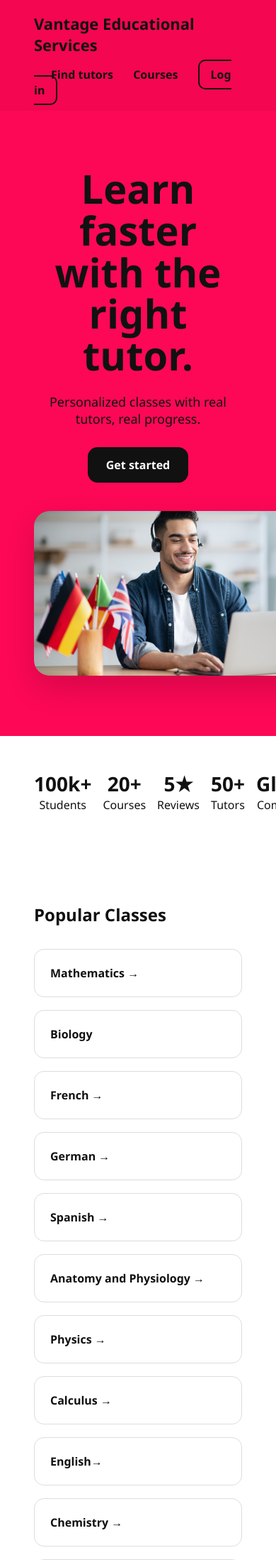
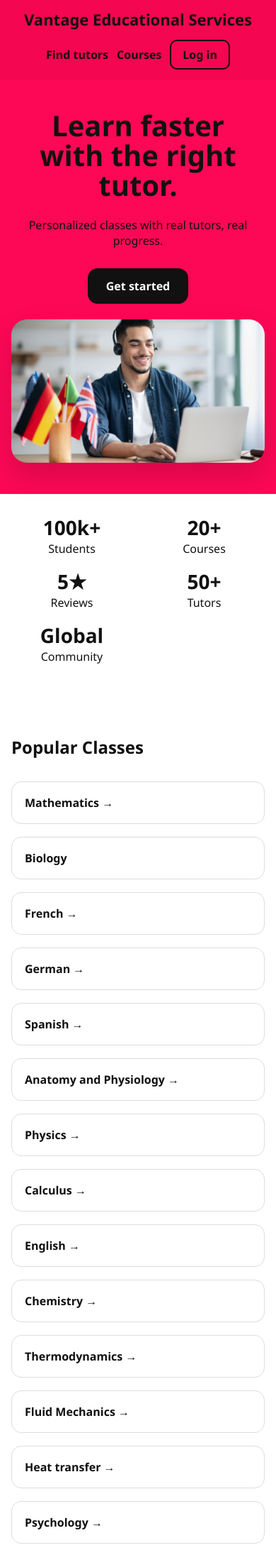
Before and after one commit to Opeso2580/eduplatform, a Django app: page / in a window 390 px wide; the page is wider, and only the part inside the window is pictured. Shown: the top 2198 px of that part at 71% size. Run offline with Django 5.2, Linux system fonts and the light colour scheme.

Commit message:
Fix mobile responsiveness for homepage

```diff
--- a/templates/home.html
+++ b/templates/home.html
@@ -23,19 +23,27 @@
       gap: 16px;
       padding: 18px 48px;
       background: #f40651;
-        flex-wrap: wrap; /* ✅ allow wrapping when small */
+      flex-wrap: wrap; /* allow wrap */
     }
 
     .nav .brand {
       font-size: 22px;
       font-weight: 900;
+      line-height: 1.2;
+    }
+
+    .nav-links{
+      display: flex;
+      align-items: center;
+      gap: 18px;
+      flex-wrap: wrap;
     }
 
     .nav a {
       text-decoration: none;
       font-weight: 700;
       color: #111;
-      margin-left: 24px;
+      white-space: nowrap; /* ✅ prevents "Log" / "in" split */
     }
 
     .login-btn {
@@ -43,6 +51,9 @@
       border-radius: 10px;
       border: 2px solid #111;
       background: transparent;
+      display: inline-flex;
+      align-items: center;
+      justify-content: center;
     }
 
     /* ---------- HERO ---------- */
@@ -77,16 +88,16 @@
     }
 
     .hero-img img{
-  max-width: 420px;      /* ⬅️ reduce width */
-  max-height: 420px;     /* ⬅️ reduce height */
-  width: 140%;
+      max-width: 420px;
+      width: 100%;          /* ✅ was 140% (overflow on phones) */
       height: auto;
-
       border-radius: 22px;
       box-shadow: 0 18px 40px rgba(0,0,0,0.15);
       object-fit: contain;
+      display: block;
+      margin-left: auto;
+      margin-right: auto;
     }
-
 
     /* ---------- STATS ---------- */
     .stats {
@@ -121,6 +132,7 @@
       display: flex;
       justify-content: space-between;
       align-items: center;
+      gap: 10px;
     }
 
     /* ---------- HOW IT WORKS ---------- */
@@ -140,6 +152,7 @@
       border: 1px solid #ddd;
       border-radius: 16px;
       padding: 28px;
+      background: #fff;
     }
 
     .step span {
@@ -155,21 +168,7 @@
       margin-bottom: 14px;
     }
 
-    /* ---------- FOOTER ---------- */
-    footer {
-      padding: 32px;
-      text-align: center;
-      font-size: 14px;
-      color: #555;
-    }
-
-    @media (max-width: 900px) {
-      .hero {
-        grid-template-columns: 1fr;
-        text-align: center;
-      }
-    }
-
+    /* ---------- SECTIONS ---------- */
     .features {
       padding: 80px 48px;
       background: #fff;
@@ -183,16 +182,13 @@
     }
 
     .feature {
-
       border: 1px solid #ddd;
       border-radius: 18px;
       padding: 32px;
+      background: #fff;
     }
 
-    .feature h3 {
-      margin-top: 0;
-    }
-
+    .feature h3 { margin-top: 0; }
 
     .testimonials {
       padding: 80px 48px;
@@ -231,8 +227,6 @@
       text-decoration: none;
     }
 
-
-
     .faq {
       padding: 80px 48px;
       background: #111;
@@ -244,8 +238,67 @@
       margin-bottom: 28px;
     }
 
+    /* ---------- FOOTER ---------- */
+    footer {
+      padding: 32px;
+      text-align: center;
+      font-size: 14px;
+      color: #555;
+    }
 
+    /* ---------- RESPONSIVE ---------- */
+    @media (max-width: 900px) {
+      .hero {
+        grid-template-columns: 1fr;
+        text-align: center;
+      }
+    }
 
+    @media (max-width: 600px) {
+      .nav {
+        padding: 14px 16px;
+        flex-direction: column;
+        align-items: center;
+        text-align: center;
+      }
+
+      .nav-links {
+        width: 100%;
+        justify-content: center;
+        gap: 12px;
+      }
+
+      .hero {
+        padding: 44px 16px;
+        gap: 22px;
+      }
+
+      .hero h1 {
+        font-size: 40px; /* ✅ better on phones */
+      }
+
+      .hero p {
+        font-size: 16px;
+      }
+
+      .stats {
+        padding: 28px 16px;
+        grid-template-columns: repeat(2, 1fr); /* ✅ phone-friendly */
+      }
+
+      .languages,
+      .features,
+      .testimonials,
+      .how,
+      .faq,
+      .cta-banner {
+        padding: 52px 16px;
+      }
+
+      .lang-card {
+        padding: 18px;
+      }
+    }
   </style>
 </head>
 
@@ -254,7 +307,9 @@
   <!-- NAV -->
   <nav class="nav">
     <div class="brand">Vantage Educational Services</div>
-    <div>
+
+    <!-- ✅ Added a wrapper class so we can style links properly on mobile -->
+    <div class="nav-links">
       <a href="#">Find tutors</a>
       <a href="#">Courses</a>
       <a href="{% url 'student_login' %}" class="login-btn">Log in</a>
@@ -268,6 +323,7 @@
       <p>Personalized classes with real tutors, real progress.</p>
       <a href="{% url 'student_signup' %}" class="cta">Get started</a>
     </div>
+
     <div class="hero-img">
       <img src="{% static 'images/homepage1.png' %}" alt="Online language learning">
     </div>
@@ -294,7 +350,7 @@
       <div class="lang-card">Anatomy and Physiology →</div>
       <div class="lang-card">Physics →</div>
       <div class="lang-card">Calculus →</div>
-      <div class="lang-card">English→</div>
+      <div class="lang-card">English →</div>
       <div class="lang-card">Chemistry →</div>
       <div class="lang-card">Thermodynamics →</div>
       <div class="lang-card">Fluid Mechanics →</div>
@@ -349,10 +405,6 @@
     <a href="{% url 'student_signup' %}">Create a free account</a>
   </section>
 
-
-
-
-
   <!-- HOW IT WORKS -->
   <section class="how">
     <h2>How Vantage Educational Services works</h2>
@@ -374,7 +426,6 @@
       </div>
     </div>
   </section>
-
 
   <section class="faq">
     <h2>Frequently asked questions</h2>
```
Lines whose indentation alone changed are shown as unchanged.
